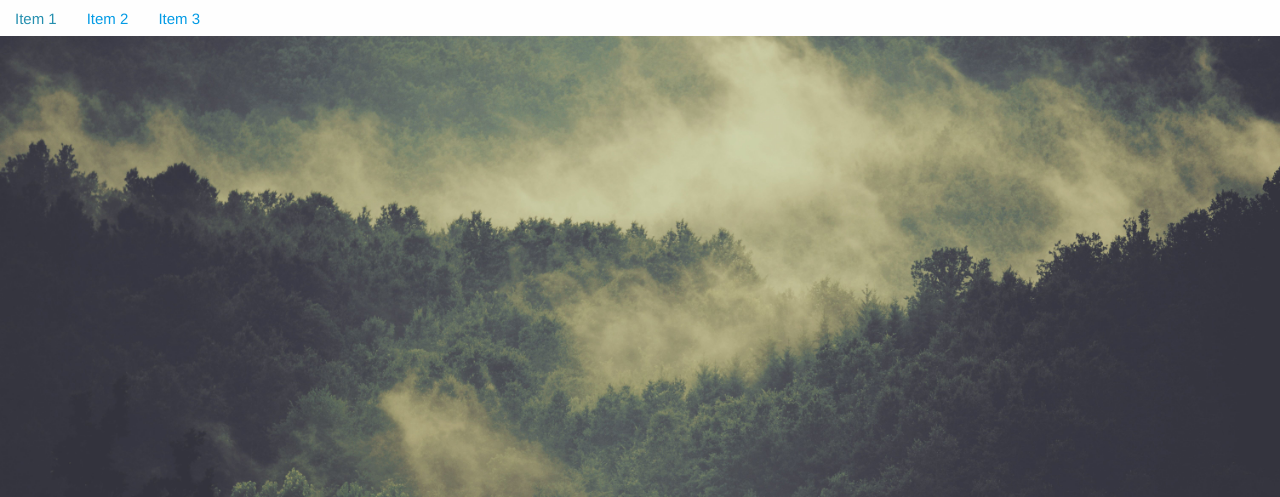
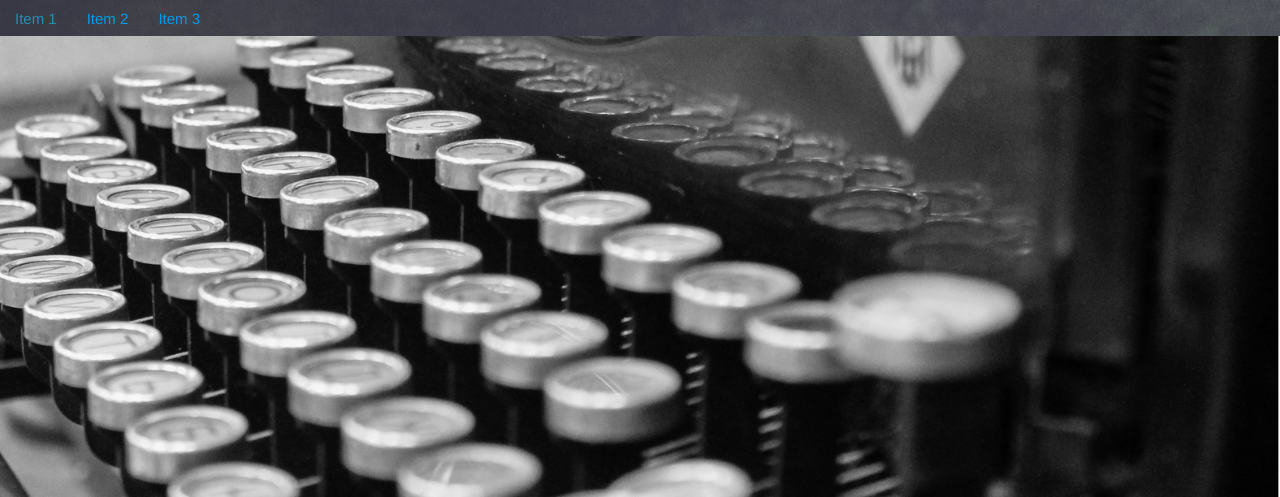
Before and after one commit to skafis/mywebsite, a plain HTML site: page index.html in a window 1280 px wide. Shown: the top 497 px of the page. Drawn offline with nearby package versions, Linux system fonts and the light colour scheme; files whose address does not match are found by name.

Commit message:
include media files

```diff
--- a/css/app.css
+++ b/css/app.css
@@ -5,8 +5,8 @@
 }
 
 .home {
-    width: vw;
-    height: 500px;
+    width: 100vw;
+    height: 80vh;
     background-image: url(img1.jpg);
     overflow: hidden;
 }
--- a/index.html
+++ b/index.html
@@ -20,7 +20,7 @@
                   <li><a href="#">Item 2</a></li>
                   <li><a href="#">Item 3</a></li>
                 </ul>
-          <img src="img1.jpg">
+          <img src="img/img3.jpg">
           </div>
           <div class="row">
               <h3> ABOUT ME</h3>
```
Also changed, not shown: img/img1.jpg (renamed from img1.jpg), img/img3.jpg (added), 1 other file.
